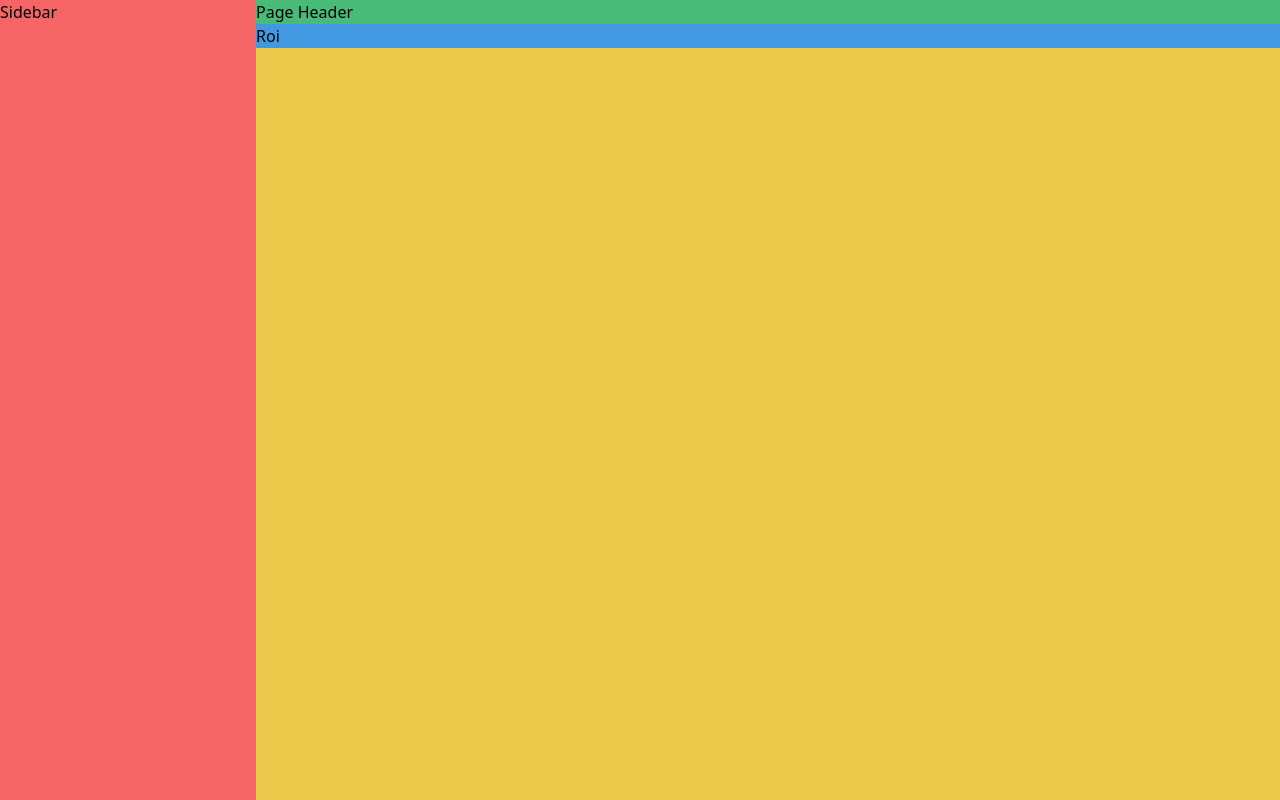
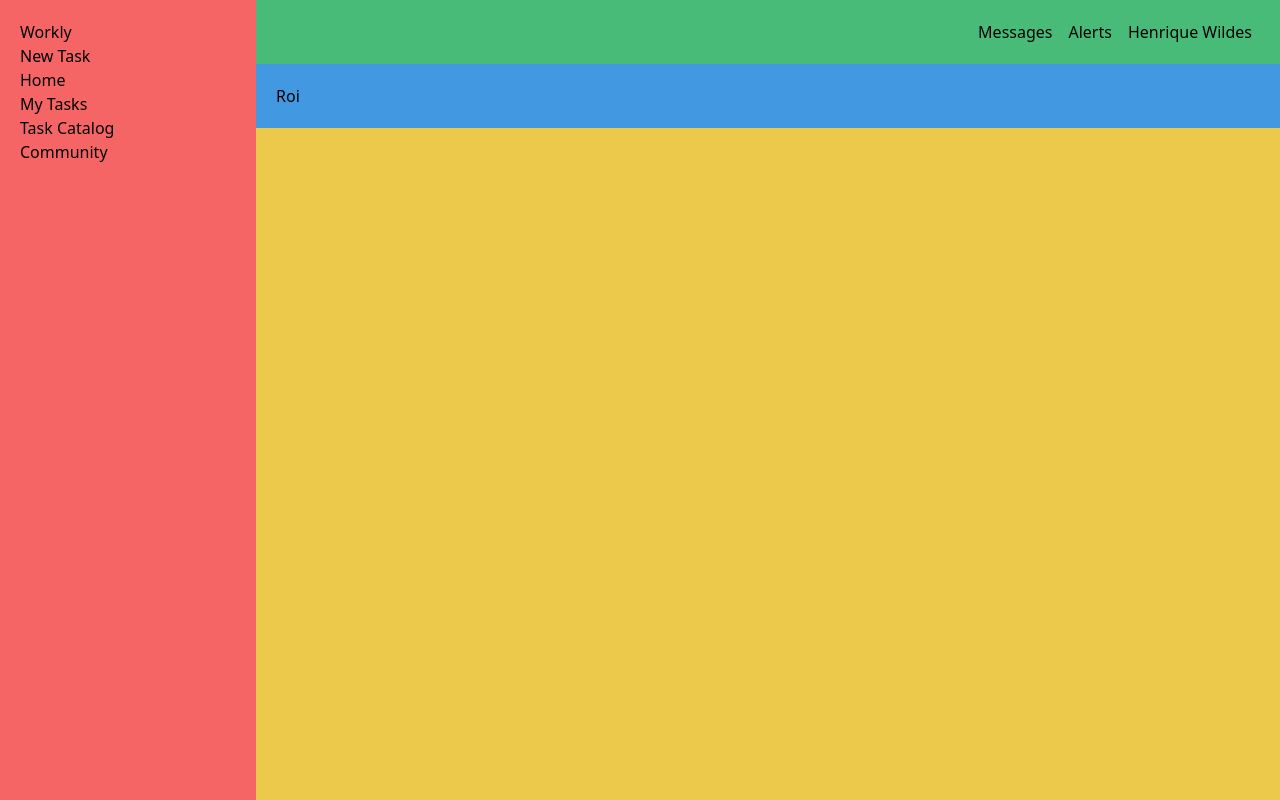
Before and after one commit to ethanskeller/tarefas, a Next.js app: page /tasks in a window 1280 px wide. Built offline with nearby package versions, Linux system fonts and the light colour scheme.

Commit message:
Structure of sidebar and page header

```diff
--- a/components/layout.js
+++ b/components/layout.js
@@ -5,12 +5,12 @@ import Sidebar from './sidebar';
 const Layout = ({ children }) => {
     return (
         <div className="flex flex-wrap">
-            <aside className="lg:h-auto bg-red-500 hidden lg:block lg:static fixed h-full w-full lg:w-1/4 xl:w-1/5">
+            <aside className="lg:h-auto bg-red-500 hidden lg:block lg:static fixed h-full w-full lg:w-1/4 xl:w-1/5 p-5">
                 <Sidebar />
             </aside>
             <div className="min-h-screen w-full lg:static lg:w-3/4 xl:w-4/5 bg-yellow-500">
                 <PageHeader />
-                <main className="bg-blue-500">
+                <main className="bg-blue-500 p-5">
                     {children}
                 </main>
             </div>
--- a/components/page-header.js
+++ b/components/page-header.js
@@ -2,8 +2,10 @@ import React from 'react';
 
 const PageHeader = () => {
     return (
-        <nav className="bg-green-500">
-            Page Header
+        <nav className="bg-green-500 flex justify-end px-5 py-3">
+            <a className="m-2">Messages</a>
+            <a className="m-2">Alerts</a>
+            <a className="m-2">Henrique Wildes</a>
         </nav>
     );
 };
--- a/components/sidebar.js
+++ b/components/sidebar.js
@@ -2,9 +2,18 @@ import React from 'react';
 
 const Sidebar = () => {
     return (
-        <ul>
-            <li>Sidebar</li>
-        </ul>
+        <>
+            <h1>Workly</h1>
+            <button>New Task</button>
+            <nav>
+                <ul>
+                    <li>Home</li>
+                    <li>My Tasks</li>
+                    <li>Task Catalog</li>
+                    <li>Community</li>
+                </ul>
+            </nav>
+        </>
     );
 };
 
```
